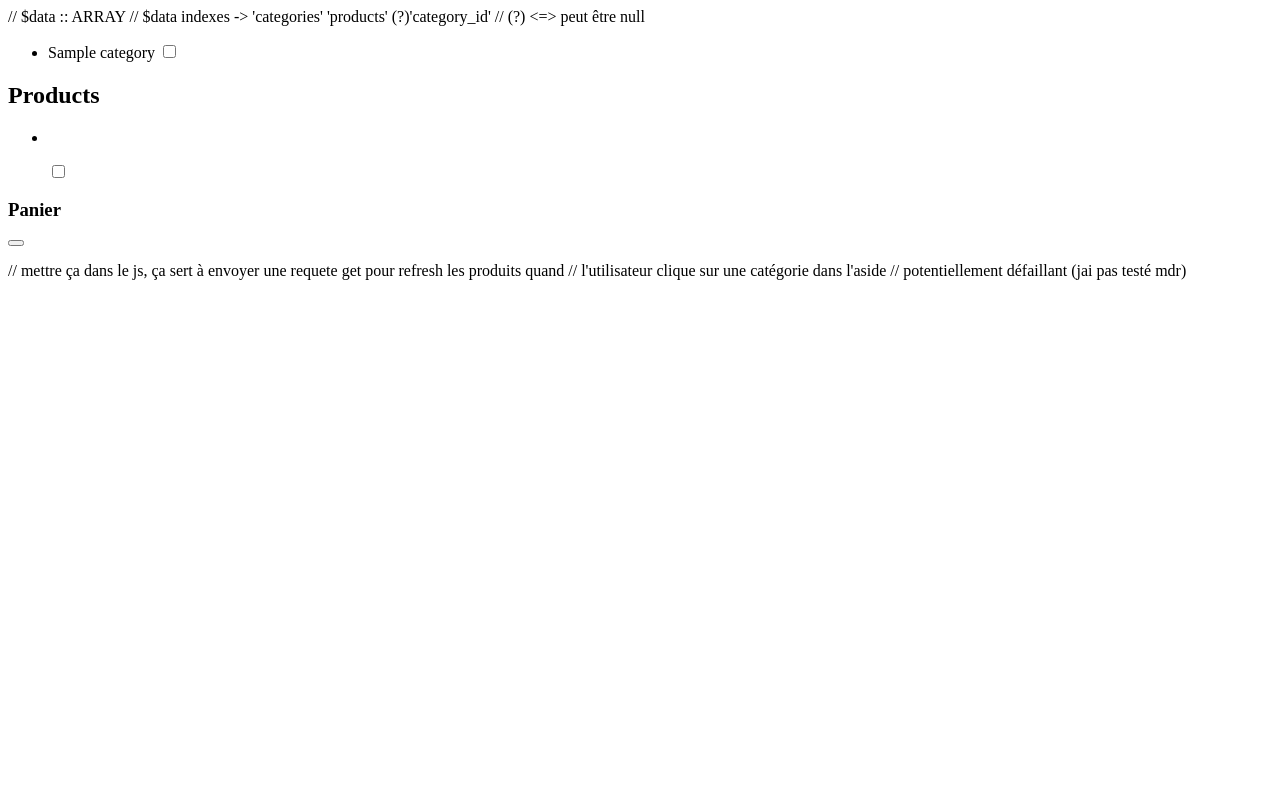
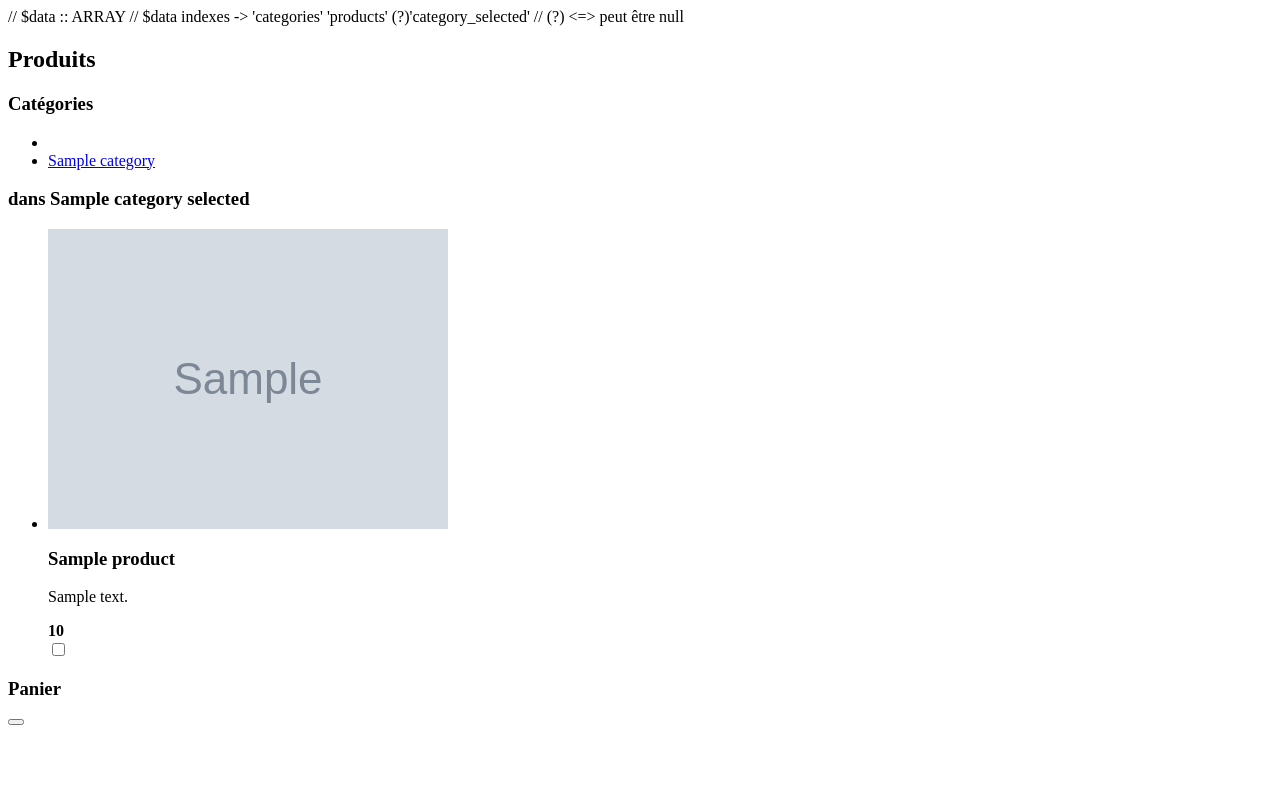
Before and after one commit to blnche/res04-php-e-commerce, a PHP site: template views/order/order-products.phtml in a window 1280 px wide. Run offline with PHP 8.4, Linux system fonts and the light colour scheme; the template is opened without the code that fills it: most values are stand-ins (such as "Sample title", 1, 10 or a date in 2020); grey boxes marked "Sample" are stand-in pictures; data that the repository does not hold is empty.

Commit message:
update refactor view open-products

```diff
--- a/views/order/order-products.phtml
+++ b/views/order/order-products.phtml
@@ -1,46 +1,50 @@
 // $data :: ARRAY
-// $data indexes -> 'categories' 'products' (?)'category_id'
+// $data indexes -> 'categories' 'products' (?)'category_selected'
 // (?) <=> peut être null
 
-   <div class="container">
+   <section class="container" aria-labelledby="title-products">
+      <h2 id="title-products">Produits</h2>
       <aside>
+         <h3>Catégories</h3>
          <nav>
-            <form action="" method="GET" id="categories-form">
             <ul>
+               <li></li>
                <?php foreach ($data['categories'] as $cat) { ?>
                   <li>
-                        <?php if ($cat->getId() === $category_id) {
+                     <?php if ($cat->getId() === $data['category_selected']->getId()) {
                         $select = 'select';
                      } else {
                         $select = '';
                      } ?>
-                        <label for="">
-                           <span class="<?= $select ?>"><?= $cat->getName(); ?></span>
-                           <input type="checkbox" name="<?= $cat->getId(); ?>">
-                        </label>
+                     <a href="?route=products&category_id=<?= $cat->getId(); ?>" class="<?= $select ?>">
+                        <?= $cat->getName(); ?>
+                     </a>
                   </li>
                <?php } ?>
             </ul>
-            </form>
          </nav>
       </aside>
-      <section aria-labelledby="title-products">
-         <h2 id="title-products">Products</h2>
+      <section aria-labelledby="title-cat">
+         <h3 id="title-cat">dans <?= $data['category_selected']->getName() ?? 'Tous' ?></h3>
          <div>
             <ul>
+               <?php foreach ($data['products'] as $product) { ?>
                   <li>
-                  <article class="product-card" id="product-">
+                     <article class="product-card">
                         <div>
-                        <img src="" alt="">
-                        <h3></h3>
+                           <img src="<?= $product->getImage(); ?>" alt="image de <?= $product->getName(); ?>">
+                           <h3><?= $product->getName(); ?></h3>
                            <p class="">
-
+                              <?= $product->getDescription(); ?>
                            </p>
-                        <b class="price"></b>
+                           <b class="price">
+                              <?= $product->getPrice(); ?>
+                           </b>
                         </div>
-                     <input type="checkbox" name="" id="">
+                        <input type="checkbox" name="<?= $product->getId(); ?>" id="">
                      </article>
                   </li>
+               <?php } ?>
             </ul>
          </div>
       </section>
@@ -56,20 +60,4 @@
          </div>
          <button type="submit"></button>
       </form>
-   </div>
-
-
-   // mettre ça dans le js, ça sert à envoyer une requete get pour refresh les produits quand
-   // l'utilisateur clique sur une catégorie dans l'aside
-   // potentiellement défaillant (jai pas testé mdr)
-   <script>
-      window.addEventListener('DOMContentLoaded', () => {
-         const categoriesForm = document.getElementById('categories-form');
-         const categoriesOptions = categoriesForm.querySelectorAll('input[type=checkbox]');
-         categoriesOptions.forEach(catOption => {
-            catOption.addEventListener('click', () => {
-               categoriesForm.submit();
-            }, true)
-         })
-      })
-   </script>
+   </section>
```
Lines whose indentation alone changed are shown as unchanged.
